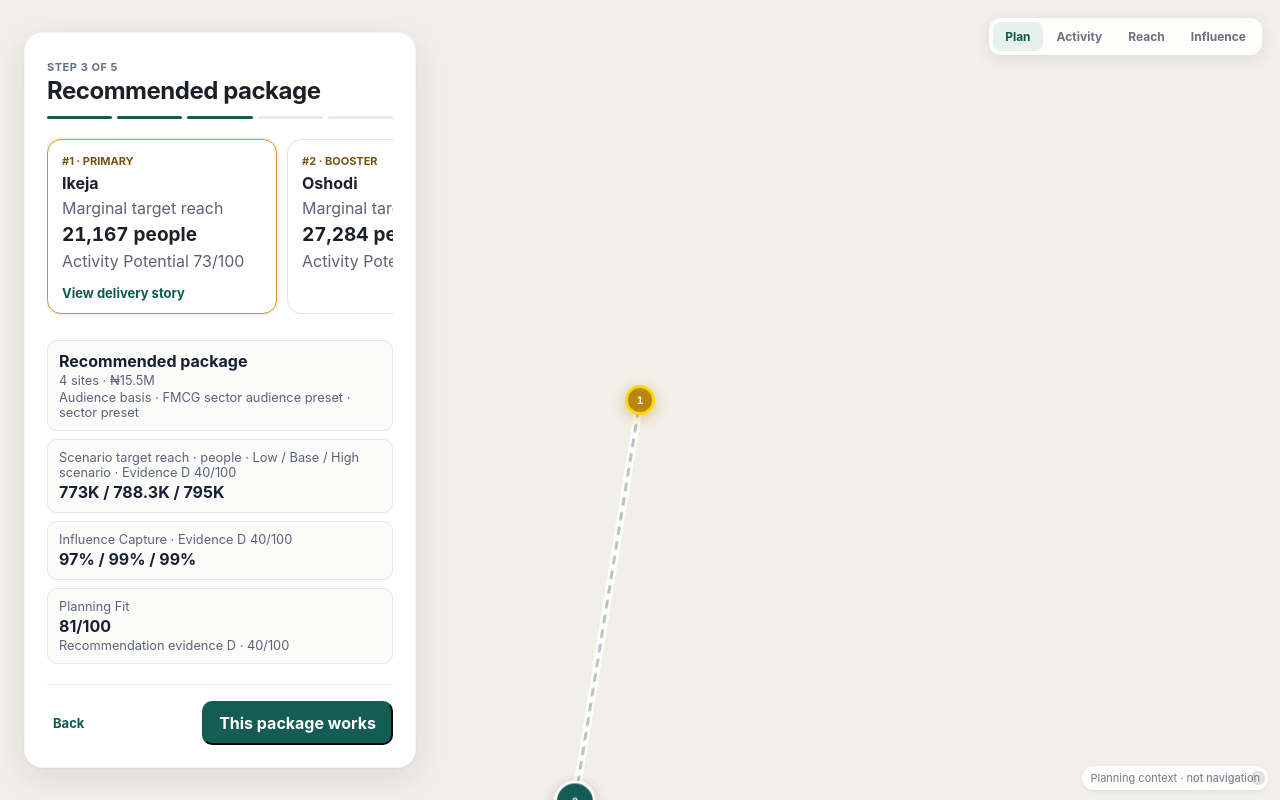
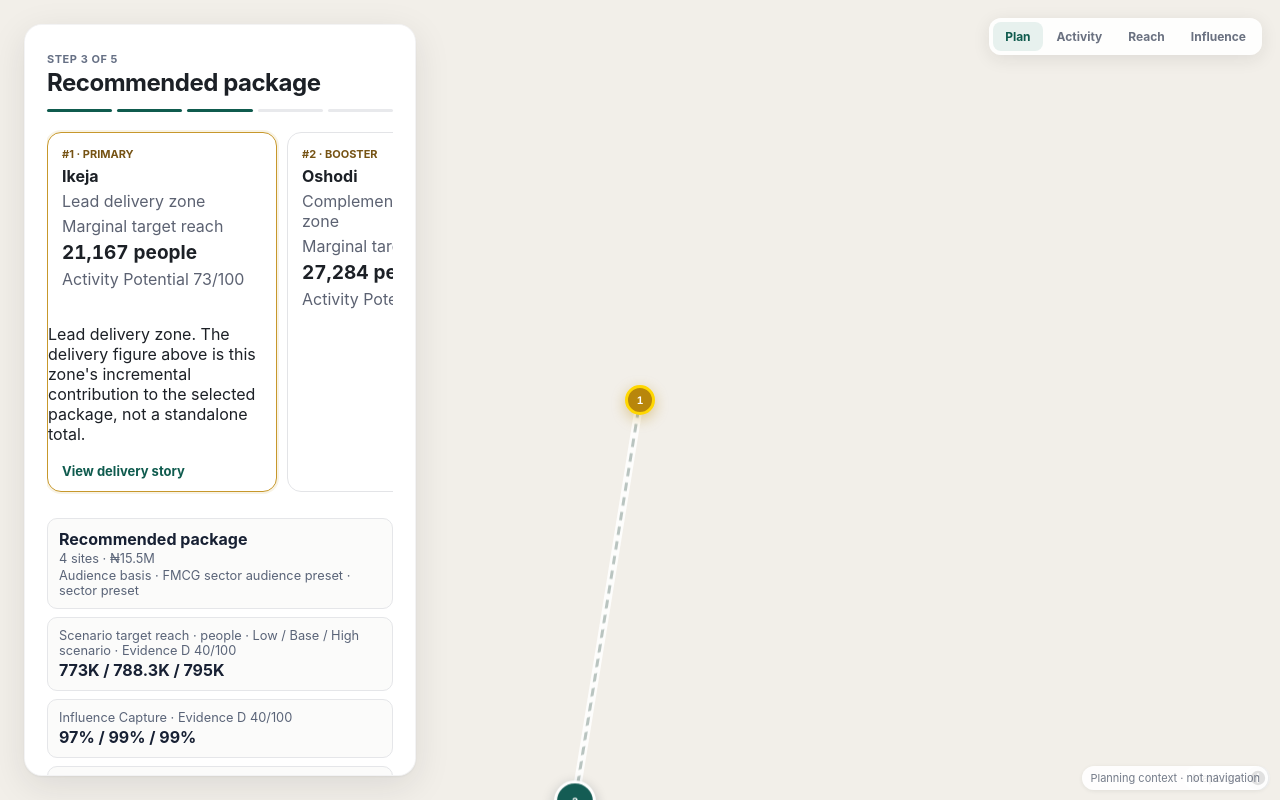
Before and after one commit to GeoTracka/ooh-datahub, a Next.js app: page / in a window 1280 px wide. Both pictures are taken after a click on the button "Use default timing & budget". Built offline with nearby package versions, Linux system fonts and the light colour scheme.

Commit message:
feat: make recommendation rationale visible at a glance

```diff
--- a/src/features/RecommendationCarousel.tsx
+++ b/src/features/RecommendationCarousel.tsx
@@ -30,12 +30,14 @@ function deliveryFor(
 export function RecommendationCarousel({
   cards,
   objective,
+  evidenceLabel,
   selectedZoneId,
   onSelect,
   onExplain,
 }: {
   cards: ZoneCard[];
   objective: "broad_reach" | "influential_core" | "near_conversion";
+  evidenceLabel: string;
   selectedZoneId: string | null;
   onSelect(zoneId: string): void;
   onExplain(zoneId: string): void;
@@ -61,6 +63,7 @@ export function RecommendationCarousel({
                 #{card.rank} · {card.rank === 1 ? "Primary" : card.rank === 2 ? "Booster" : "Cover"}
               </span>
               <strong>{card.label}</strong>
+              <span className="recommendation-role">{card.role}</span>
               <span>{delivery.label}</span>
               <b>
                 {delivery.value === null
@@ -68,8 +71,14 @@ export function RecommendationCarousel({
                   : `${Math.round(delivery.value).toLocaleString("en")}${delivery.suffix}`}
               </b>
               <span>Activity Potential {card.activityPotential?.toFixed(0) ?? "Unavailable"}/100</span>
+              <span className="recommendation-evidence">{evidenceLabel}</span>
             </button>
             {selected && (
+              <div className="recommendation-selected-detail">
+                <p>
+                  {card.role}. The delivery figure above is this zone&apos;s incremental
+                  contribution to the selected package, not a standalone total.
+                </p>
                 <button
                   type="button"
                   className="explorer-link-button recommendation-story"
@@ -77,6 +86,7 @@ export function RecommendationCarousel({
                 >
                   View delivery story
                 </button>
+              </div>
             )}
           </article>
         );
```
Lines whose indentation alone changed are shown as unchanged.
